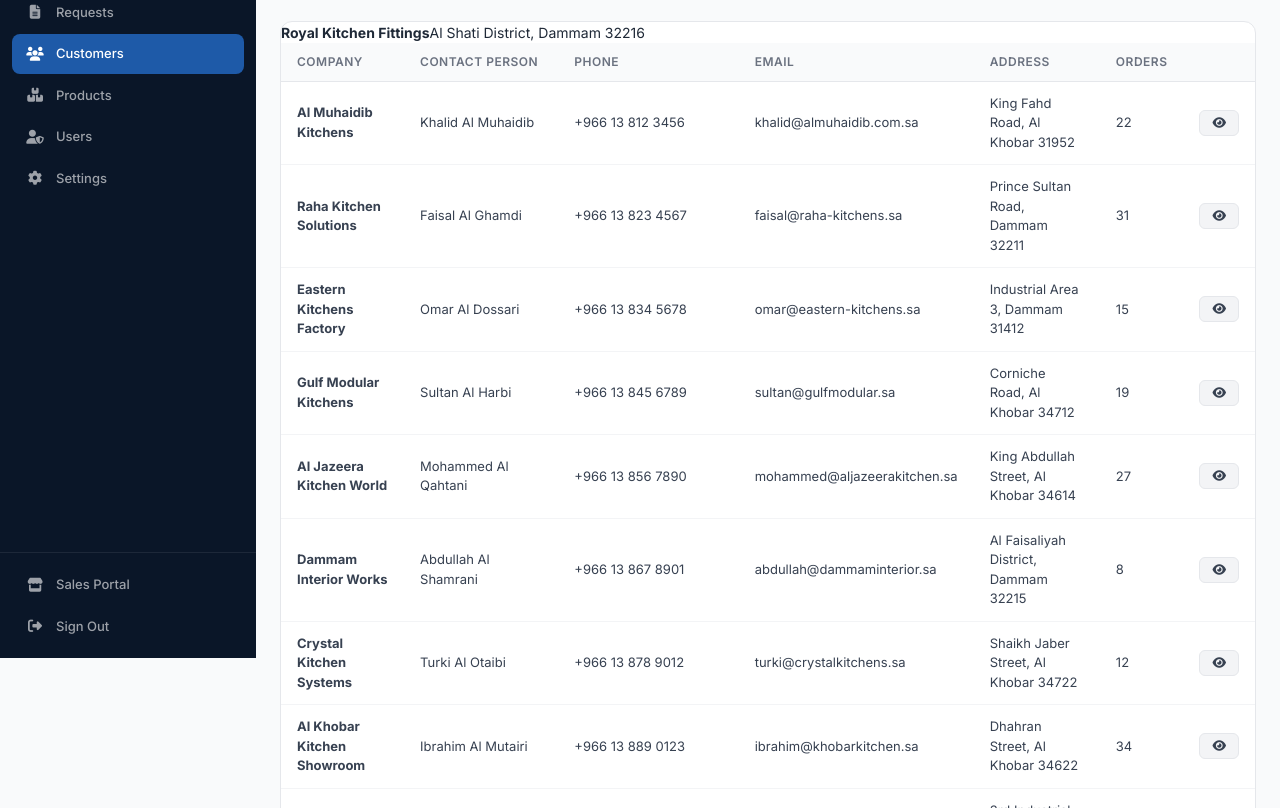
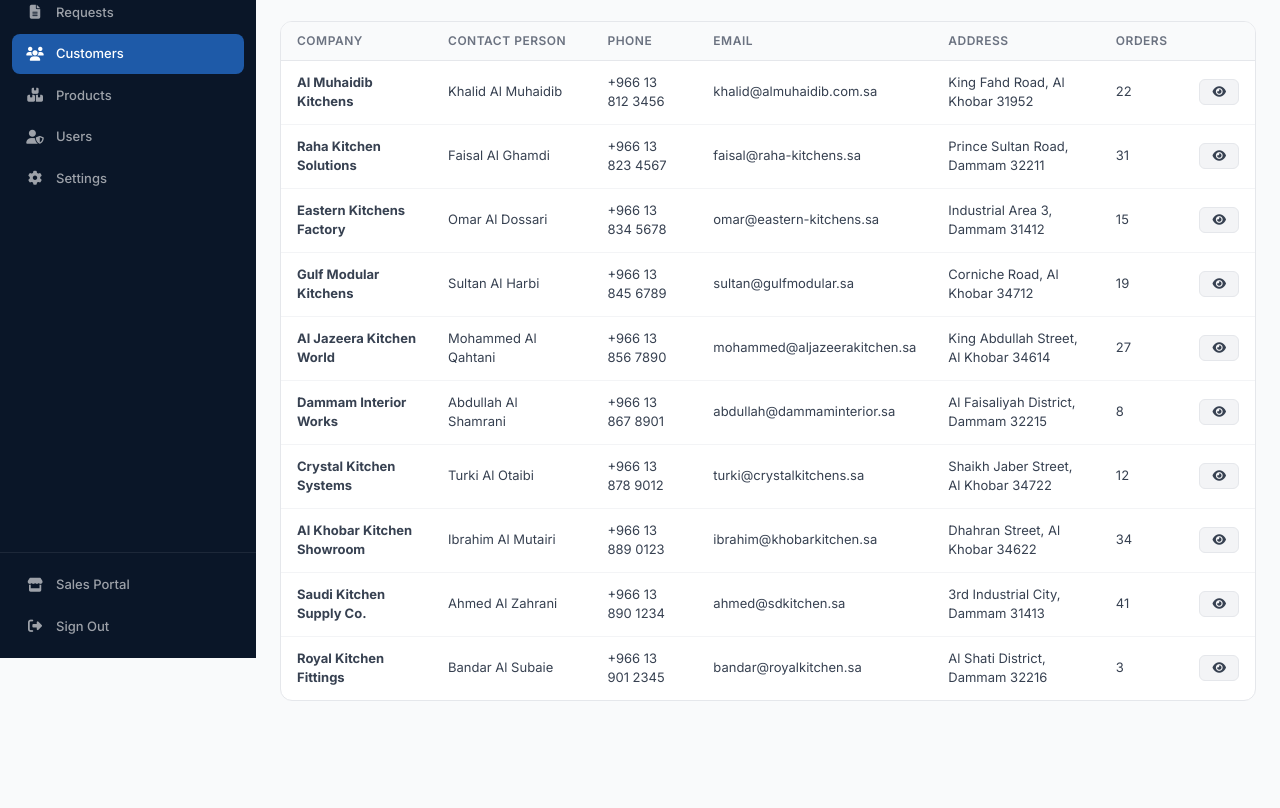
Before and after one commit to zainbaig10/OrderFlow, a plain HTML site: page admin/customers.html in a window 1280 px wide. Shown: the part 142-950 px from the top of the page. After the commit the page ends 887 px from the top, so only its background shows below. Drawn offline with Linux system fonts and the light colour scheme.

Commit message:
cutomer fix

```diff
--- a/admin/customers.html
+++ b/admin/customers.html
@@ -52,8 +52,8 @@
                 <tr><td><strong>Dammam Interior Works</strong></td><td>Abdullah Al Shamrani</td><td>+966 13 867 8901</td><td>abdullah@dammaminterior.sa</td><td>Al Faisaliyah District, Dammam 32215</td><td>8</td><td><button class="btn btn-sm btn-secondary" onclick="showToast('View customer details','info')"><i class="fas fa-eye"></i></button></td></tr>
                 <tr><td><strong>Crystal Kitchen Systems</strong></td><td>Turki Al Otaibi</td><td>+966 13 878 9012</td><td>turki@crystalkitchens.sa</td><td>Shaikh Jaber Street, Al Khobar 34722</td><td>12</td><td><button class="btn btn-sm btn-secondary" onclick="showToast('View customer details','info')"><i class="fas fa-eye"></i></button></td></tr>
                 <tr><td><strong>Al Khobar Kitchen Showroom</strong></td><td>Ibrahim Al Mutairi</td><td>+966 13 889 0123</td><td>ibrahim@khobarkitchen.sa</td><td>Dhahran Street, Al Khobar 34622</td><td>34</td><td><button class="btn btn-sm btn-secondary" onclick="showToast('View customer details','info')"><i class="fas fa-eye"></i></button></td></tr>
-                <tr><td><strong>Saudi Kitchen Supply Co.</strong></td><td>Ahmed Al Zahrani</td><td>+966 13 890 1234</td><td>ahmed@sdkitchen.sa</td><td>3rd Industrial City, Dammam 31413</td><td>41</td><td><button class="btn-sm btn-secondary" onclick="showToast('View customer details','info')"><i class="fas fa-eye"></i></button></td></tr>
-                <tr><strong>Royal Kitchen Fittings</strong></td><td>Bandar Al Subaie</td><td>+966 13 901 2345</td><td>bandar@royalkitchen.sa</td>Al Shati District, Dammam 32216</td><td>3</td><td><button class="btn-sm btn-secondary" onclick="showToast('View customer details','info')"><i class="fas fa-eye"></i></button></td></tr>
+                <tr><td><strong>Saudi Kitchen Supply Co.</strong></td><td>Ahmed Al Zahrani</td><td>+966 13 890 1234</td><td>ahmed@sdkitchen.sa</td><td>3rd Industrial City, Dammam 31413</td><td>41</td><td><button class="btn btn-sm btn-secondary" onclick="showToast('View customer details','info')"><i class="fas fa-eye"></i></button></td></tr>
+                <tr><td><strong>Royal Kitchen Fittings</strong></td><td>Bandar Al Subaie</td><td>+966 13 901 2345</td><td>bandar@royalkitchen.sa</td><td>Al Shati District, Dammam 32216</td><td>3</td><td><button class="btn btn-sm btn-secondary" onclick="showToast('View customer details','info')"><i class="fas fa-eye"></i></button></td></tr>
               </tbody>
             </table>
           </div></div>
```
